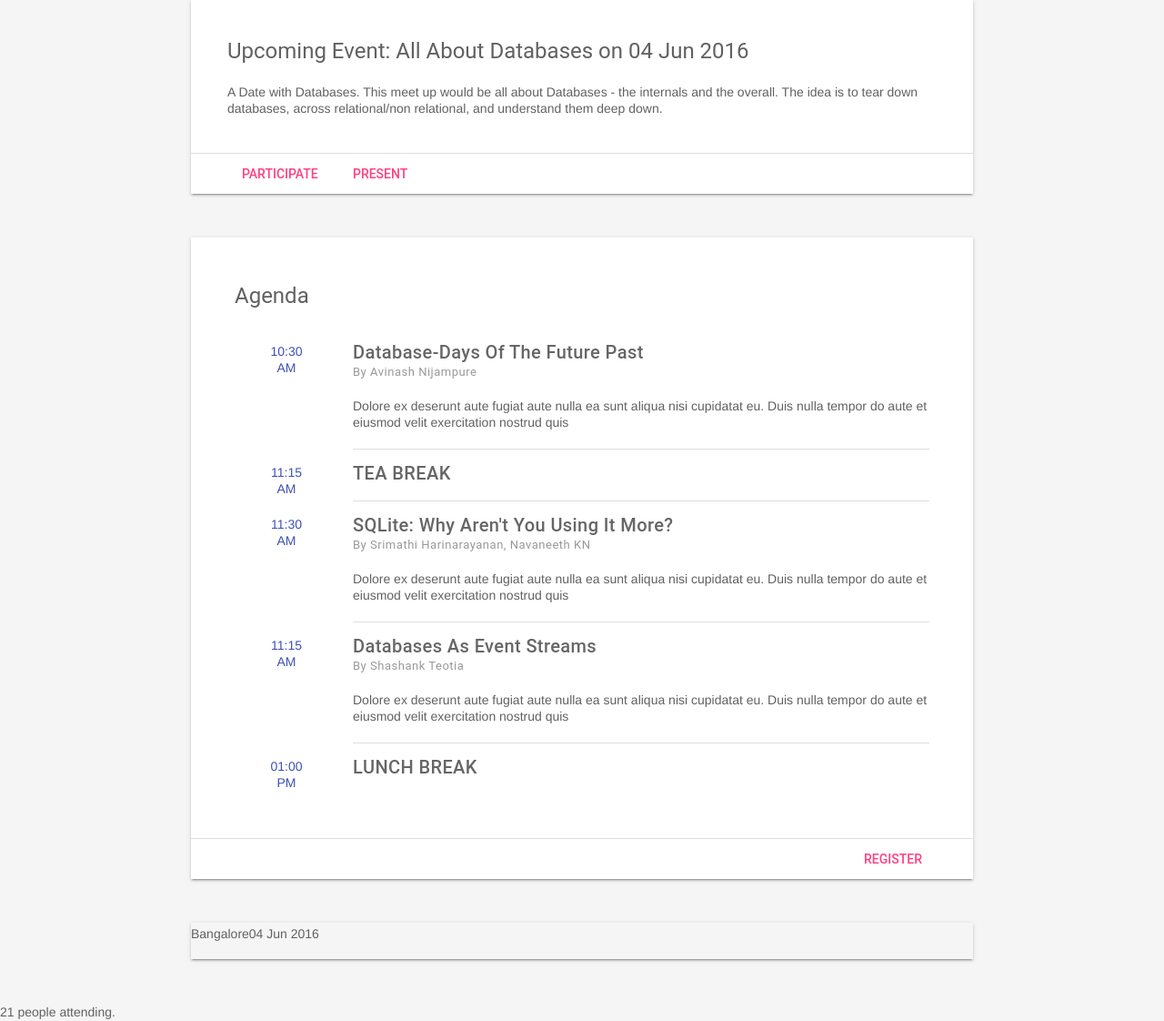
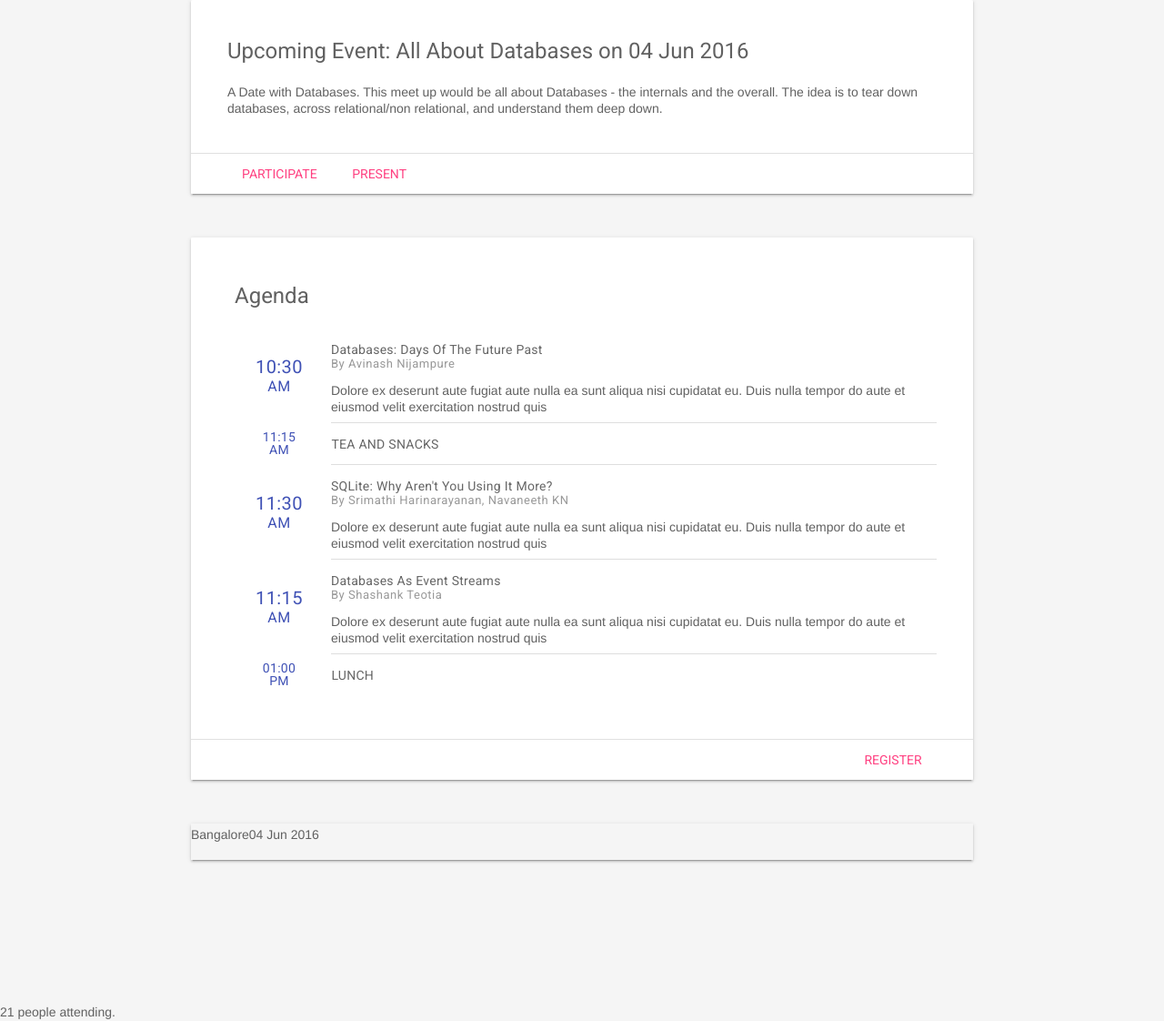
Before and after one commit to parameswaranxyz/devday, a Jekyll site: the page built from _events/all-about-databases.markdown, in a window 1280 px wide. Shown: the whole page at 91% size. Built offline with Jekyll 4.4.1, drawn with Linux system fonts in a browser that asks for light colours; nearby versions of some CDN libraries.

Commit message:
Updated styles for Agenda

```diff
--- a/_events/all-about-databases.markdown
+++ b/_events/all-about-databases.markdown
@@ -12,7 +12,7 @@ venue: "Bangalore"
 agenda:
 -
     type: "talk"
-    title: "Database-Days of the future past"
+    title: "Databases: Days of the future past"
     authors:
     -
         name: "Avinash Nijampure"
@@ -24,7 +24,7 @@ agenda:
 -
     type: "break"
     time: "2016-06-04T11:15:00+05:30"
-    title: "Tea Break"
+    title: "Tea and snacks"
     local_time: "11:15"
     local_time_post: "AM"
 -
@@ -54,7 +54,7 @@ agenda:
         avatar: ""
 -
     type: "break"
-    title: "Lunch Break"
+    title: "Lunch"
     time: "2016-06-04T13:00:00+05:30"
     local_time: "01:00"
     local_time_post: "PM"
--- a/_includes/head_mdl.html
+++ b/_includes/head_mdl.html
@@ -15,8 +15,8 @@
     <meta name="msapplication-tap-highlight" content="no">
     <!-- Web Application Manifest -->
     <link rel="manifest" href="/manifest.json">
+    <link rel="stylesheet" href="https://fonts.googleapis.com/css?family=Roboto:regular,bold,italic,thin,light,bolditalic,black,medium&lang=en">
     <link rel="stylesheet" href="https://fonts.googleapis.com/icon?family=Material+Icons">
-    <link rel="stylesheet" href="https://code.getmdl.io/1.1.3/material.indigo-pink.min.css">
     <link rel="stylesheet" href="{{ "/css/main.css" | prepend: site.baseurl }}">
     <script defer src="https://code.getmdl.io/1.1.3/material.min.js"></script>
 </head>
--- a/_layouts/event.html
+++ b/_layouts/event.html
@@ -27,12 +27,12 @@
                                 <h4>Agenda</h4>
                             </header>
                             {% for sub_event in event.agenda %}
+                                {%if sub_event.type == "talk" %}
                                 <div class="thumbnail">
-                                    <div class="time">{{ sub_event.local_time }}</div>
-                                    <div class="time">{{ sub_event.local_time_post }}</div>
+                                    <h5>{{ sub_event.local_time }}</h5>
+                                    <h6>{{ sub_event.local_time_post }}</h6>
                                 </div>
                                 <div class="info">
-                                    {%if sub_event.type == "talk" %}
                                     <h5>{{ sub_event.title }}</h5>
                                     {% if sub_event.authors %}
                                     <h6>By {{ sub_event.authors | map: 'name' | join: ', ' }}</h6>
@@ -40,10 +40,18 @@
                                     {% if sub_event.abstract %}
                                     {{ sub_event.abstract }}
                                     {% endif %}
+                                </div>
                                 {% else %}
-                                        <h5 class="break">{{ sub_event.title }}</h5>
+                                <div class="thumbnail break">
+                                    <h5>{{ sub_event.local_time }}</h5>
+                                    <h5>{{ sub_event.local_time_post }}</h6>
+                                </div>
+                                <div class="info break">
+                                    <div class="centerer">
+                                        <h5>{{ sub_event.title }}</h5>
+                                    </div>
+                                </div>
                                 {% endif %}
-                                </div>
                             {% endfor %}
                         </div>
                         <footer>
--- a/_sass/_event.scss
+++ b/_sass/_event.scss
@@ -73,10 +73,18 @@
                     @extend .mdl-cell;
                     @extend .mdl-cell--2-col;
                     @extend .mdl-cell--1-col-phone;
+                    margin: 0;
 
-                    .time {
+                    h5, h6 {
                         text-align: center;
                         color: #3f51b5 !important;
+                    }
+
+                    h5 {
+                        margin-bottom: 0;
+                    }
+                    h6 {
+                        margin-top: 0;
                     }
 
                     .avatar {
@@ -85,6 +93,13 @@
                         @extend .mdl-color--primary;
                         border-radius: 50%;
                     }
+
+                    &.break {
+                        h5 {
+                            font-size: inherit;
+                            margin: 0;
+                        }
+                    }
                 }
 
                 .info {
@@ -92,10 +107,19 @@
                     @extend .mdl-cell--10-col-desktop;
                     @extend .mdl-cell--6-col-tablet;
                     @extend .mdl-cell--3-col-phone;
-                    padding-bottom: 20px;
+                    -webkit-flex-grow: 1;
+                    -ms-flex-positive: 1;
+                    flex-grow: 1;
+                    -webkit-flex-shrink: 0;
+                    -ms-flex-negative: 0;
+                    flex-shrink: 0;
+                    padding-top: 8px;
+                    margin: 0;
+                    margin-bottom: 8px;
+                    padding-bottom: 8px;
 
                     h6 {
-                        margin-top: 0;
+                        margin: -10px 0 8px;
                         text-transform: capitalize;
                         color: #999;
                         font-size: small;
@@ -105,10 +129,32 @@
                         margin: 0;
                         color: #666;
                         text-transform: capitalize;
+                        margin-bottom: 0.5em;
+                        font-size: inherit;
+                    }
 
-                        &.break {
-                            text-transform: uppercase;
+                    &.break {
+
+                        .centerer {
+                            white-space: nowrap;
+                            height: 100%;
+
+                            &:before{
+                                content: '';
+                                display: inline-block;
+                                height: 100%;
+                                vertical-align: middle;
+                                margin-right: -0.25em;
+                            }
+
+                            h5 {
+                                text-transform: uppercase;
+                                display: inline-block;
+                                vertical-align: middle;
+                                width: 300px;
+                            }
                         }
+
                     }
                 }
             }
```
Lines whose indentation alone changed are shown as unchanged.
